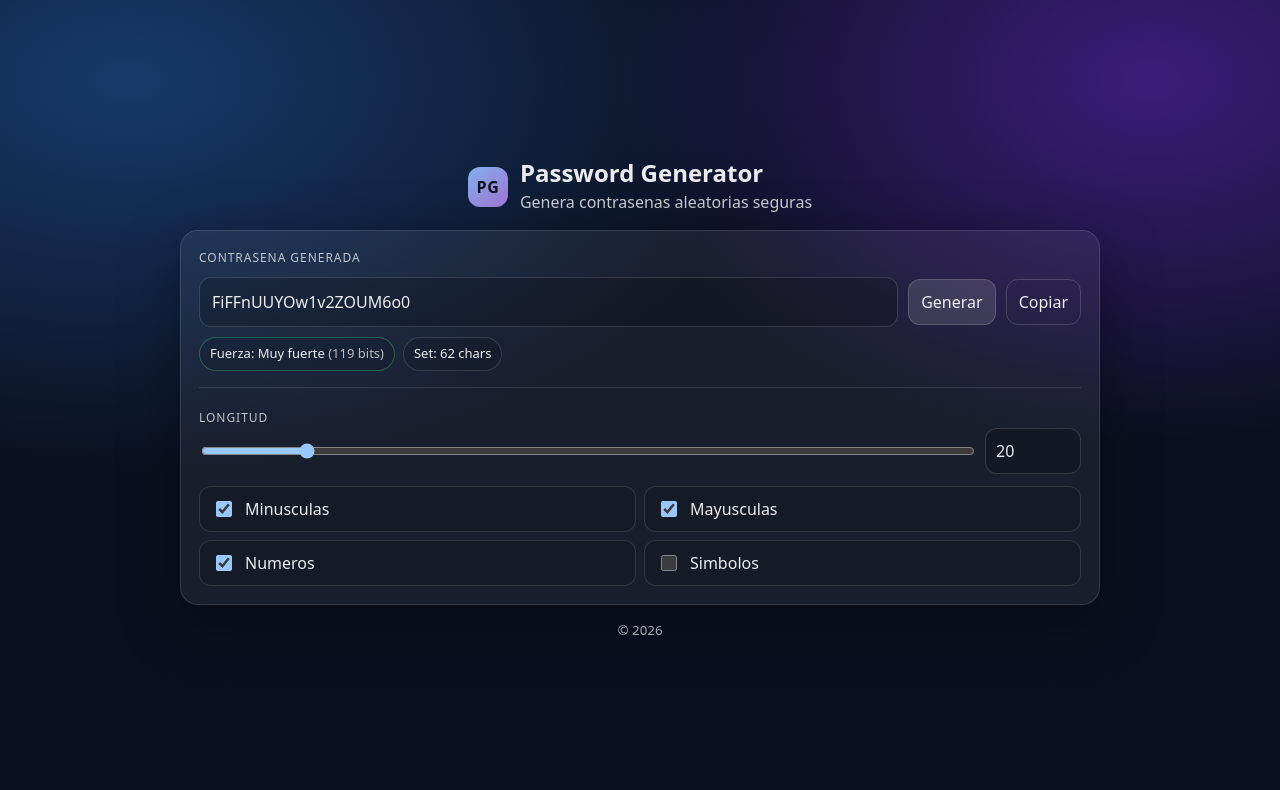
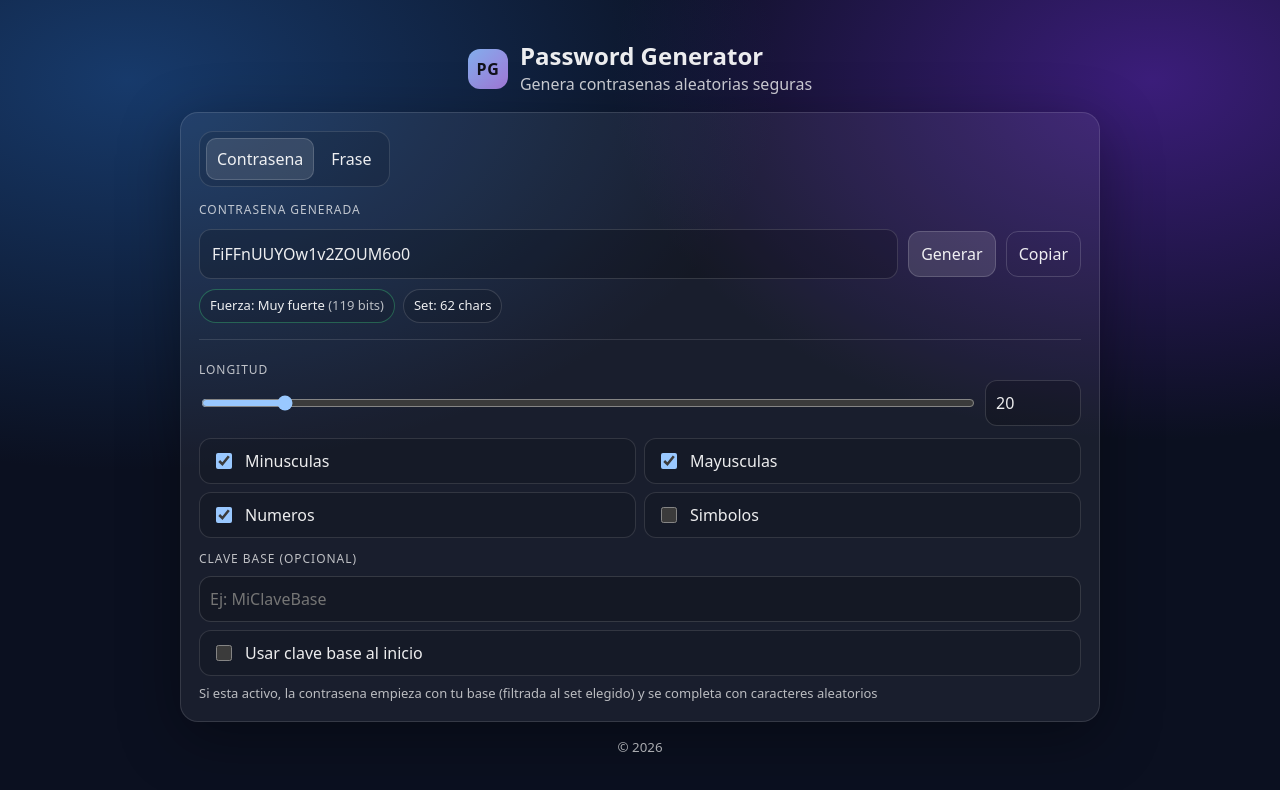
Before and after one commit to TOB1EH/Password-Generator, a Vue app: page / in a window 1280 px wide. Shown: the top 790 px of the page. Built offline with nearby package versions, Linux system fonts and the light colour scheme.

Commit message:
feat(generator): agregar clave base y frases

```diff
--- a/src/App.vue
+++ b/src/App.vue
@@ -5,14 +5,23 @@ import {
   estimateStrengthBits,
   generatePassword,
 } from './lib/password.js'
+import { generatePassphrase } from './lib/passphrase.js'
 
 const year = new Date().getFullYear()
+
+const mode = ref('password')
 
 const length = ref(20)
 const lower = ref(true)
 const upper = ref(true)
 const numbers = ref(true)
 const symbols = ref(false)
+
+const base = ref('')
+const preferBase = ref(false)
+
+const wordsCount = ref(4)
+const passphraseCapitalize = ref(false)
 
 const password = ref('')
 const copyState = ref('idle')
@@ -26,9 +35,19 @@ const charset = computed(() =>
   })
 )
 
-const strengthBits = computed(() =>
-  estimateStrengthBits({ length: length.value, charsetSize: charset.value.length })
-)
+const strengthBits = computed(() => {
+  if (mode.value === 'passphrase') {
+    // Rough estimate: avg word length ~ 5, plus separators.
+    const estimatedChars = Math.max(1, wordsCount.value) * 5 +
+      Math.max(0, wordsCount.value - 1)
+    return estimateStrengthBits({
+      length: estimatedChars,
+      charsetSize: 2048,
+    })
+  }
+
+  return estimateStrengthBits({ length: length.value, charsetSize: charset.value.length })
+})
 
 const strengthLabel = computed(() => {
   const b = strengthBits.value
@@ -48,17 +67,63 @@ const strengthTone = computed(() => {
 
 const canGenerate = computed(() => charset.value.length > 0)
 
+function sanitizeBase(input) {
+  // Keep it user-controlled, but avoid invisible whitespace surprises.
+  return String(input ?? '').trim()
+}
+
+function applyBaseStrategy({ outLength, charsetValue }) {
+  if (!preferBase.value) return null
+
+  const b = sanitizeBase(base.value)
+  if (!b) return null
+
+  // Build a deterministic skeleton from the base, then fill remaining with random.
+  // We keep user characters that exist in the chosen charset; others are dropped.
+  let kept = ''
+  for (const ch of b) {
+    if (charsetValue.includes(ch)) kept += ch
+  }
+
+  if (!kept) return null
+
+  return kept.slice(0, outLength)
+}
+
 function regenerate() {
+  if (mode.value === 'passphrase') {
+    try {
+      password.value = generatePassphrase({
+        wordsCount: wordsCount.value,
+        separator: '-',
+        capitalize: passphraseCapitalize.value,
+      })
+    } catch {
+      password.value = ''
+    }
+    return
+  }
+
   if (!canGenerate.value) {
     password.value = ''
     return
   }
 
   try {
-    password.value = generatePassword({
-      length: length.value,
-      charset: charset.value,
+    const targetLen = length.value
+    const baseSeed = applyBaseStrategy({
+      outLength: targetLen,
+      charsetValue: charset.value,
     })
+
+    let out = baseSeed ?? ''
+    if (out.length < targetLen) {
+      out += generatePassword({
+        length: targetLen - out.length,
+        charset: charset.value,
+      })
+    }
+    password.value = out
   } catch {
     password.value = ''
   }
@@ -89,10 +154,13 @@ async function copyToClipboard() {
   }, 1200)
 }
 
-watch([length, lower, upper, numbers, symbols], () => {
+watch(
+  [mode, length, lower, upper, numbers, symbols, base, preferBase, wordsCount, passphraseCapitalize],
+  () => {
   // Keep the output fresh as options change.
   regenerate()
-})
+  }
+)
 
 onMounted(() => {
   regenerate()
@@ -112,6 +180,27 @@ onMounted(() => {
     </header>
 
     <section class="panel" aria-label="Generador de contrasenas">
+      <div class="tabs" role="tablist" aria-label="Modo">
+        <button
+          class="tab"
+          type="button"
+          role="tab"
+          :aria-selected="mode === 'password'"
+          @click="mode = 'password'"
+        >
+          Contrasena
+        </button>
+        <button
+          class="tab"
+          type="button"
+          role="tab"
+          :aria-selected="mode === 'passphrase'"
+          @click="mode = 'passphrase'"
+        >
+          Frase
+        </button>
+      </div>
+
       <div class="output">
         <label class="label" for="password">Contrasena generada</label>
         <div class="outputRow">
@@ -150,7 +239,7 @@ onMounted(() => {
       <div class="divider" role="separator" aria-orientation="horizontal" />
 
       <form class="controls" @submit.prevent>
-        <div class="row">
+        <div v-if="mode === 'password'" class="row">
           <div class="field">
             <label class="label" for="length">Longitud</label>
             <div class="rangeRow">
@@ -158,7 +247,7 @@ onMounted(() => {
                 id="length"
                 class="range"
                 type="range"
-                min="4"
+                min="8"
                 max="128"
                 step="1"
                 v-model.number="length"
@@ -166,7 +255,7 @@ onMounted(() => {
               <input
                 class="number"
                 type="number"
-                min="4"
+                min="8"
                 max="128"
                 step="1"
                 v-model.number="length"
@@ -176,7 +265,7 @@ onMounted(() => {
           </div>
         </div>
 
-        <div class="row switches">
+        <div v-if="mode === 'password'" class="row switches">
           <label class="switch">
             <input type="checkbox" v-model="lower" />
             <span>Minusculas</span>
@@ -195,7 +284,60 @@ onMounted(() => {
           </label>
         </div>
 
-        <p v-if="!canGenerate" class="error" role="status">
+        <div v-if="mode === 'password'" class="row">
+          <label class="label" for="base">Clave base (opcional)</label>
+          <input
+            id="base"
+            class="text"
+            type="text"
+            v-model="base"
+            placeholder="Ej: MiClaveBase"
+            autocomplete="off"
+            spellcheck="false"
+          />
+          <label class="switch">
+            <input type="checkbox" v-model="preferBase" />
+            <span>Usar clave base al inicio</span>
+          </label>
+          <p class="help">
+            Si esta activo, la contrasena empieza con tu base (filtrada al set elegido)
+            y se completa con caracteres aleatorios
+          </p>
+        </div>
+
+        <div v-if="mode === 'passphrase'" class="row">
+          <div class="field">
+            <label class="label" for="words">Cantidad de palabras</label>
+            <div class="rangeRow">
+              <input
+                id="words"
+                class="range"
+                type="range"
+                min="2"
+                max="10"
+                step="1"
+                v-model.number="wordsCount"
+              />
+              <input
+                class="number"
+                type="number"
+                min="2"
+                max="10"
+                step="1"
+                v-model.number="wordsCount"
+                aria-label="Cantidad exacta"
+              />
+            </div>
+          </div>
+
+          <label class="switch">
+            <input type="checkbox" v-model="passphraseCapitalize" />
+            <span>Empezar palabras con mayuscula</span>
+          </label>
+          <p class="help">Separador: guion</p>
+        </div>
+
+        <p v-if="mode === 'password' && !canGenerate" class="error" role="status">
           Selecciona al menos un conjunto de caracteres
         </p>
       </form>
@@ -262,6 +404,29 @@ onMounted(() => {
   background: rgba(255, 255, 255, 0.06);
   box-shadow: 0 16px 60px rgba(0, 0, 0, 0.35);
   padding: 18px;
+}
+
+.tabs {
+  display: inline-flex;
+  gap: 6px;
+  padding: 6px;
+  border-radius: 14px;
+  border: 1px solid rgba(255, 255, 255, 0.12);
+  background: rgba(0, 0, 0, 0.12);
+  margin-bottom: 14px;
+}
+
+.tab {
+  padding: 8px 10px;
+  border-radius: 10px;
+  border: 1px solid transparent;
+  background: transparent;
+  cursor: pointer;
+}
+
+.tab[aria-selected='true'] {
+  border-color: rgba(255, 255, 255, 0.16);
+  background: rgba(255, 255, 255, 0.12);
 }
 
 .output {
@@ -387,6 +552,20 @@ onMounted(() => {
   background: rgba(0, 0, 0, 0.18);
 }
 
+.text {
+  width: 100%;
+  padding: 10px 10px;
+  border-radius: 12px;
+  border: 1px solid rgba(255, 255, 255, 0.14);
+  background: rgba(0, 0, 0, 0.18);
+}
+
+.help {
+  margin: 0;
+  color: rgba(255, 255, 255, 0.7);
+  font-size: 13px;
+}
+
 .switches {
   grid-template-columns: repeat(2, minmax(0, 1fr));
 }
--- /dev/null
+++ b/src/lib/passphrase.js
@@ -0,0 +1,66 @@
+import { randomInt } from './password.js'
+
+const WORDS_ES = [
+  'arbol',
+  'cielo',
+  'cambio',
+  'camino',
+  'campo',
+  'carta',
+  'casa',
+  'clave',
+  'cobre',
+  'cometa',
+  'cuadro',
+  'dado',
+  'delta',
+  'diente',
+  'dragon',
+  'eco',
+  'faro',
+  'fuego',
+  'gato',
+  'hielo',
+  'isla',
+  'jardin',
+  'lago',
+  'luna',
+  'marea',
+  'metal',
+  'nube',
+  'norte',
+  'olivo',
+  'oro',
+  'piano',
+  'piedra',
+  'puente',
+  'raiz',
+  'rio',
+  'sombra',
+  'sol',
+  'tierra',
+  'torre',
+  'trueno',
+  'valle',
+  'viento',
+  'zorro',
+]
+
+function capitalizeFirst(word) {
+  if (!word) return word
+  return word[0].toUpperCase() + word.slice(1)
+}
+
+export function generatePassphrase({ wordsCount, separator = '-', capitalize = false }) {
+  if (!Number.isInteger(wordsCount) || wordsCount < 2 || wordsCount > 10) {
+    throw new Error('cantidad de palabras fuera de rango')
+  }
+
+  const out = []
+  for (let i = 0; i < wordsCount; i++) {
+    const w = WORDS_ES[randomInt(WORDS_ES.length)]
+    out.push(capitalize ? capitalizeFirst(w) : w)
+  }
+
+  return out.join(separator)
+}
--- a/src/lib/password.js
+++ b/src/lib/password.js
@@ -44,7 +44,7 @@ export function buildCharset({ lower, upper, numbers, symbols }) {
 }
 
 export function generatePassword({ length, charset }) {
-  if (!Number.isInteger(length) || length < 4 || length > 128) {
+  if (!Number.isInteger(length) || length < 8 || length > 128) {
     throw new Error('longitud fuera de rango')
   }
   if (!charset || charset.length < 2) {
```
Also changed, not shown: 1 other file (tests, documents, lock files or other folders).
